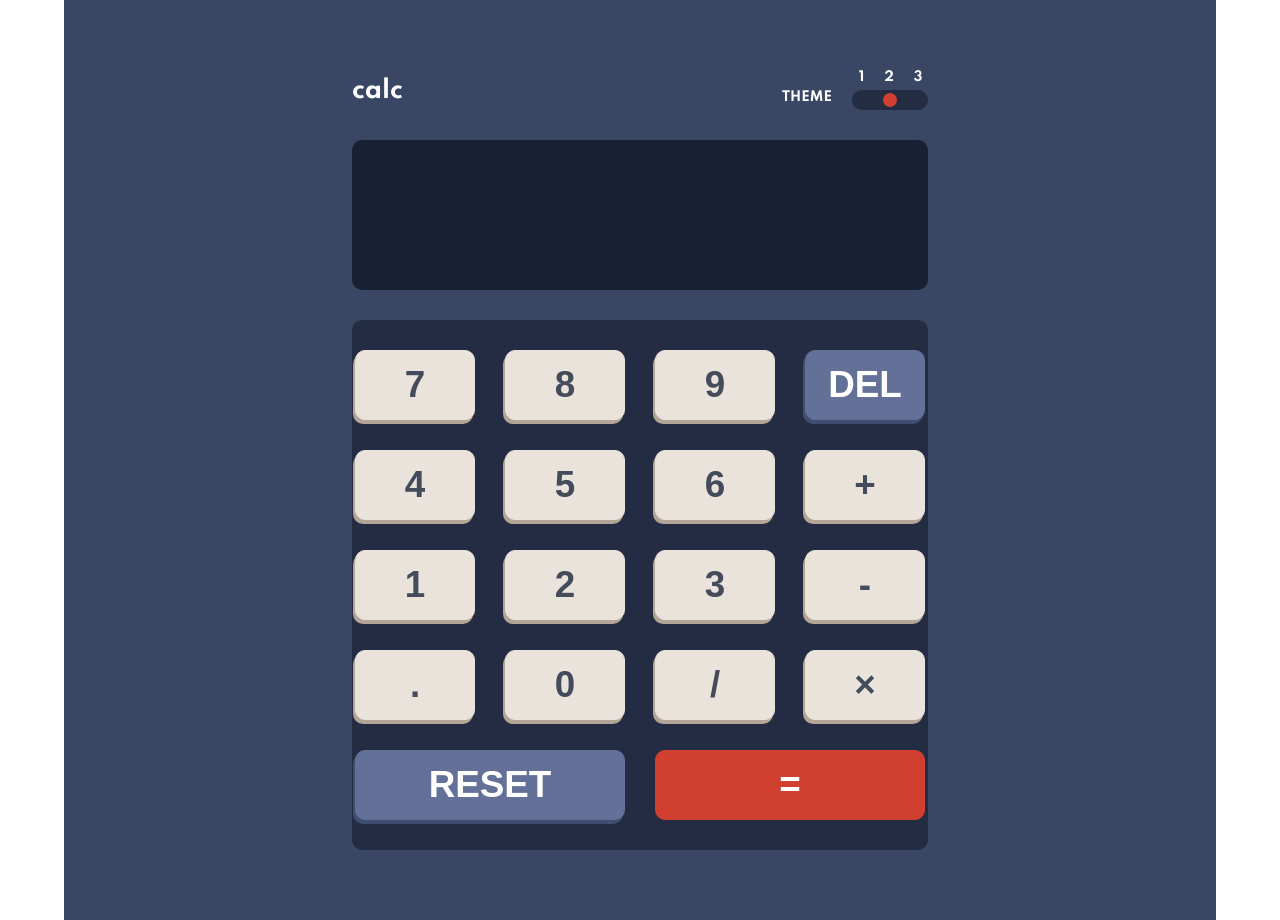
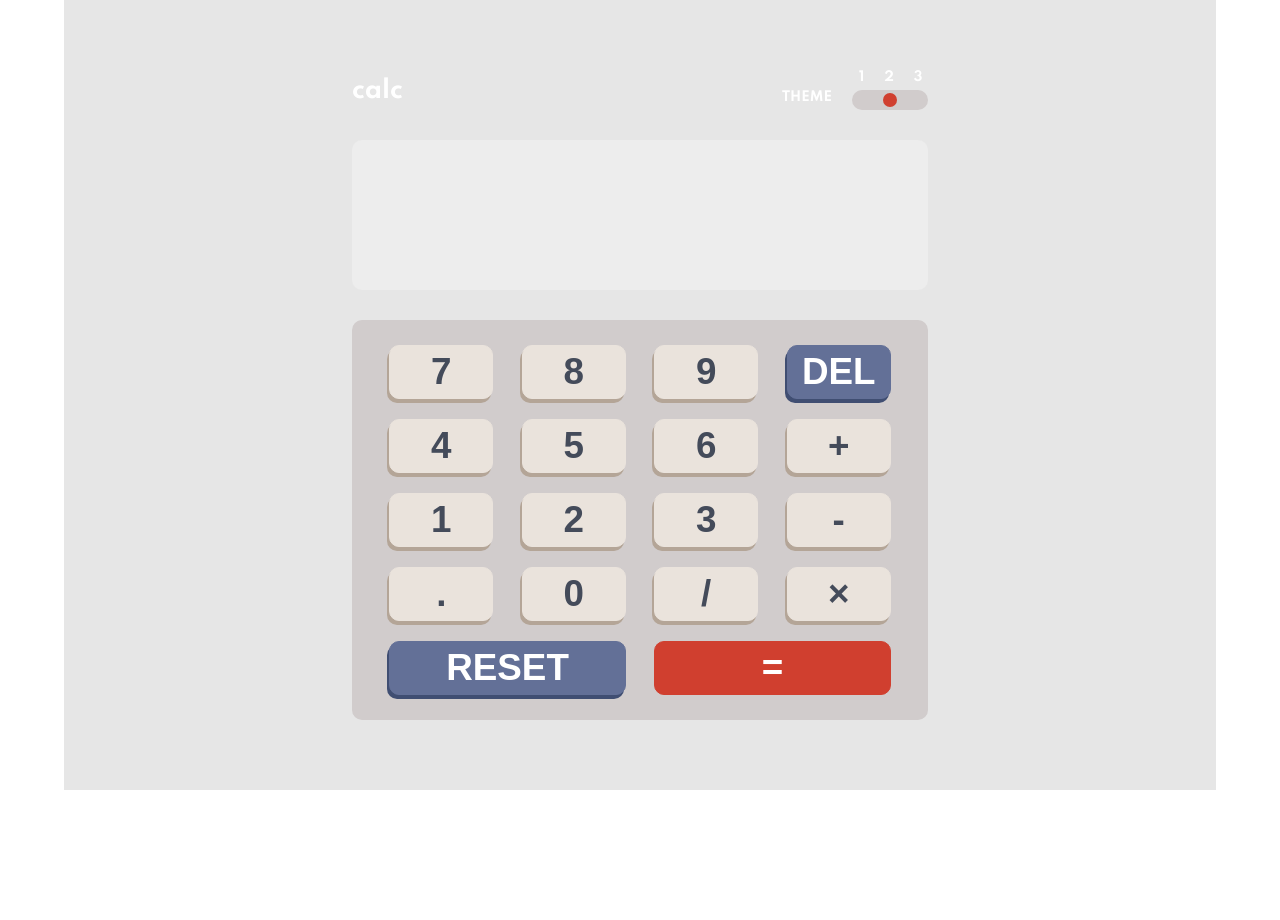
Before and after one commit to Samowusu/My-Calculator-App, a plain HTML site: page index.html in a window 1280 px wide. Both pictures are taken after a click on the element 890 px from the left and 100 px from the top of the page. After the commit the page ends 800 px from the top, so only its background shows below. Drawn offline with Linux system fonts and the light colour scheme.

Commit message:
responsvieness design enhanced

```diff
--- a/script.js
+++ b/script.js
@@ -111,6 +111,22 @@ const deleteButton = document.querySelector('[data-delete]');
 const resetButton  = document.querySelector('[data-reset]');
 const previousOperandText = document.querySelector('[data-previous-operand]');
 const currentOperandText = document.querySelector('[data-current-operand]');
+const firstThemeButton = document.querySelector('#first');
+const secondThemeButton = document.querySelector('#second');
+const thirdThemeButton = document.querySelector('#third');
+const themeFill = document.querySelector('.theme-toggle');
+const mainBackground = document.querySelector('.calculator-container');
+const screen = document.querySelector('.screen');
+const keypad = document.querySelector('.keypad-container');
+const toggleButton = document.querySelector('.checkmark');
+
+secondThemeButton.addEventListener('click', () => {
+    mainBackground.style.background = 'hsl(0, 0%, 90%)';
+    screen.style.background = 'hsl(0, 0%, 93%)';
+    keypad.style.background = 'hsl(0, 5%, 81%)';
+    themeFill.style.background = 'hsl(0, 5%, 81%)';
+    toggleButton.style.background = 'hsl(25, 98%, 40%)';
+})
 
 const calculator = new Calculator(previousOperandText,currentOperandText);
 
--- a/style.css
+++ b/style.css
@@ -50,6 +50,10 @@
   --primary-text-color-theme3: hsl(52, 100%, 62%);
   --secondary-text-color-theme3: hsl(198, 20%, 13%);
   --white: #fff;
+
+  --grid-column-width: clamp(58px, 18%, 120px);
+  --grid-row-height: clamp(20px, 18%, 70px);
+  --grid-gap: clamp(20px, 5%, 30px);
 }
 
 * {
@@ -184,21 +188,21 @@ body {
 .keypad-container {
   background-color: var(--keypad-bg-theme1);
   border-radius: 10px;
-  padding: 30px 0;
+  padding: 50px 0;
 }
 
 .keypad-grid {
   display: grid;
   justify-content: center;
   align-content: center;
-  grid-template-columns: repeat(4, 120px);
-  grid-template-rows: repeat(5, 70px);
-  gap: 30px;
+  grid-template-columns: repeat(4, var(--grid-column-width));
+  grid-template-rows: repeat(5, var(--grid-row-height));
+  gap: var(--grid-gap);
 }
 
 .keypad-grid > button {
   cursor: pointer;
-  font-size: 2.3rem;
+  font-size: clamp(1.3rem, 3vw, 2.3rem);
   outline: none;
   background-color: var(--primary-bg-theme1);
   border: 1px solid var(--primary-bg-theme1);
```
